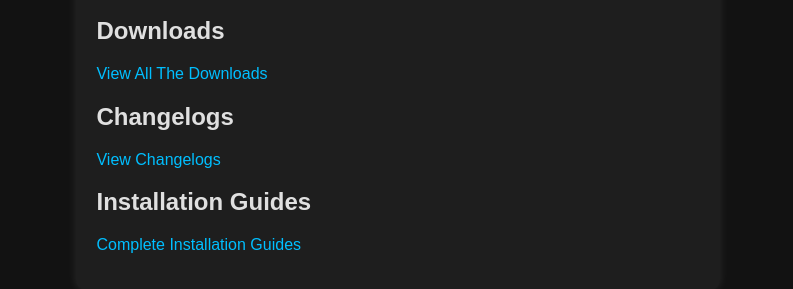
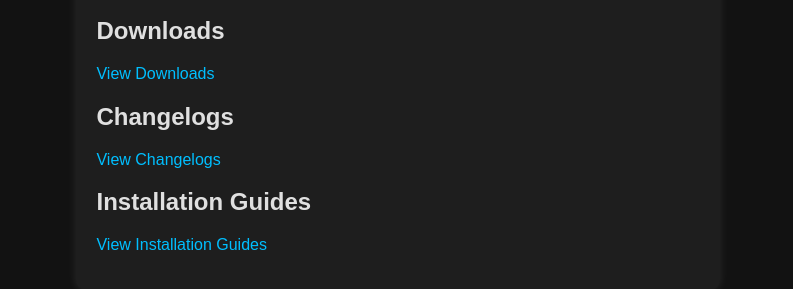
Before and after one commit to Matt192200/LineageOS-20-codename-Sydney-archives, a plain HTML site: page index.html in a window 1280 px wide. Shown: the part 195-484 px from the top of the page, without its empty margins (242-1035 px from the left). Drawn offline with Linux system fonts and the light colour scheme.

Commit message:
Update index.html

```diff
--- a/index.html
+++ b/index.html
@@ -47,11 +47,11 @@
         <p>This is an archive of the LineageOS 20 ROMs for the Huawei Mate 20 Lite.<br>Please read the changelogs and the install guides before you decide to install a ROM</p>
         <h2>Downloads</h2>
         <ul>
-           <p><a href="downloads.html">View All The Downloads</a></p>
+           <p><a href="downloads.html">View Downloads</a></p>
         <h2>Changelogs</h2>
         <p><a href="changelog.html">View Changelogs</a></p>
         <h2>Installation Guides</h2>
-        <p><a href="install.html">Complete Installation Guides</a></p>
+        <p><a href="install.html">View Installation Guides</a></p>
     </div>
 
 </body>
```
